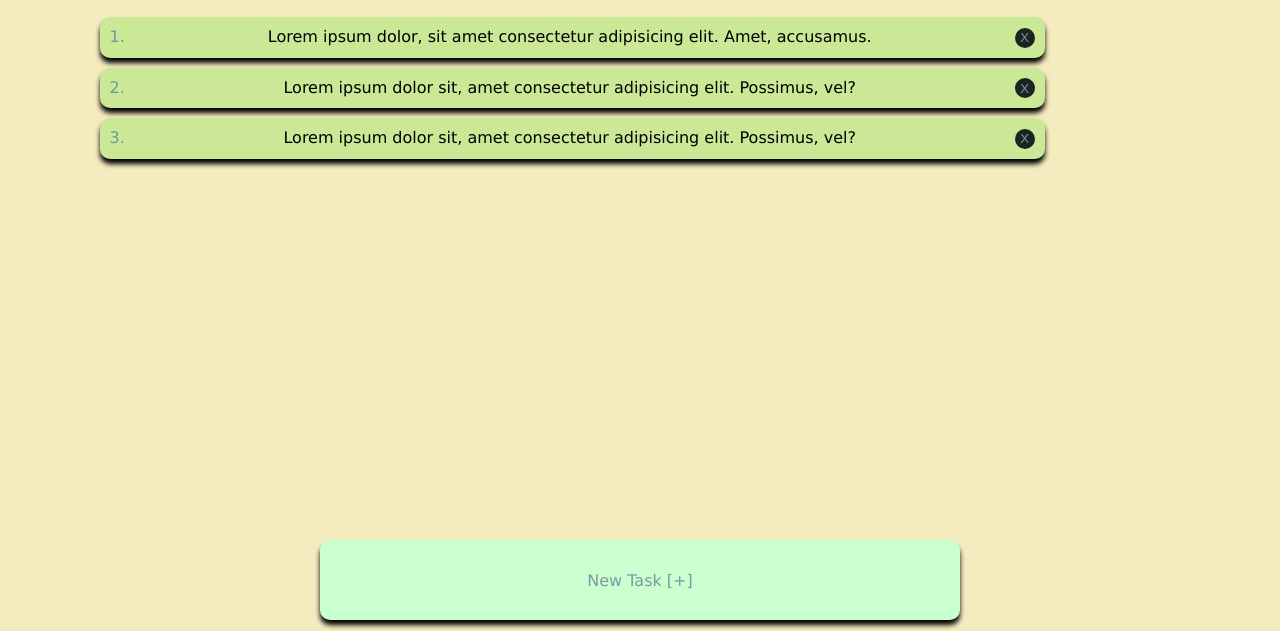
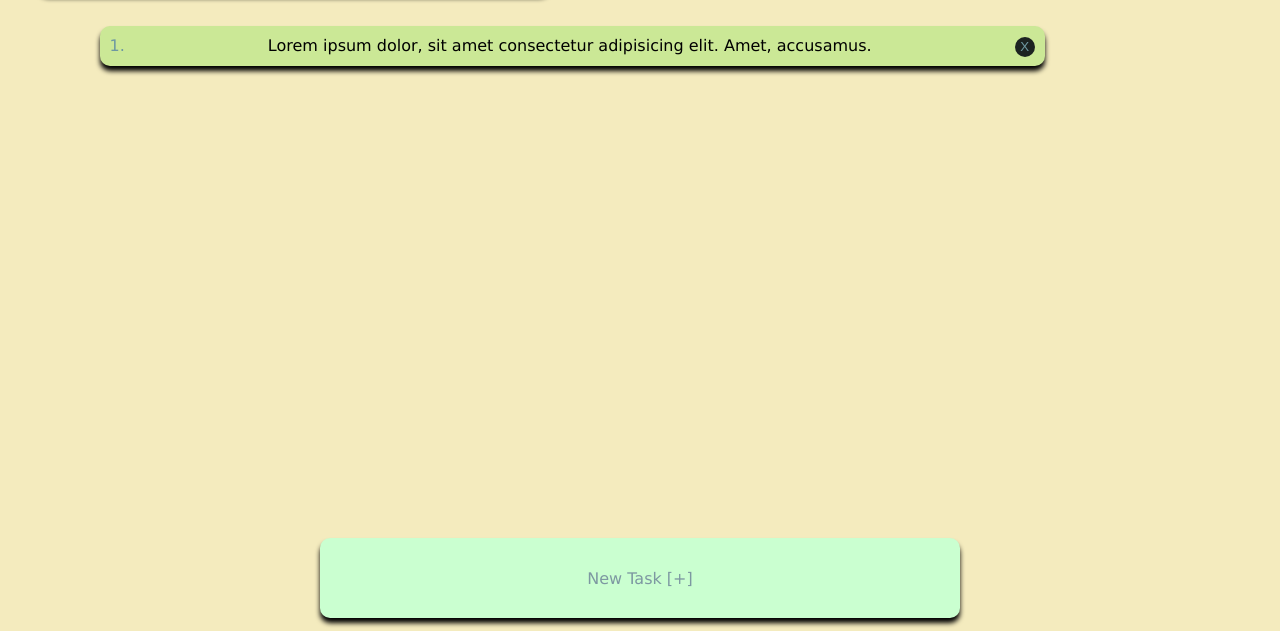
Before and after one commit to CodeSplash7/To-do-list, a plain HTML site: page index.html in a window 1280 px wide. Shown: the part 169-800 px from the top of the page. Drawn offline with Linux system fonts and the light colour scheme.

Commit message:
dont remember what I changed

```diff
--- a/index.html
+++ b/index.html
@@ -23,22 +23,8 @@
       <div class="tasks-space">
         <div class="tasks">
           <div class="task">
-            <span>1.</span> Lorem ipsum dolor, sit amet consectetur adipisicing elit. Amet,
-            accusamus.
-            <div class="button-space">
-              <button>X</button>
-            </div>
-          </div>
-          <div class="task">
-            <span>2.</span> Lorem ipsum dolor sit, amet consectetur adipisicing elit.
-            Possimus, vel?
-            <div class="button-space">
-              <button>X</button>
-            </div>
-          </div>
-          <div class="task">
-            <span>3.</span> Lorem ipsum dolor sit, amet consectetur adipisicing elit.
-            Possimus, vel?
+            <span>1.</span> Lorem ipsum dolor, sit amet consectetur adipisicing
+            elit. Amet, accusamus.
             <div class="button-space">
               <button>X</button>
             </div>
```
